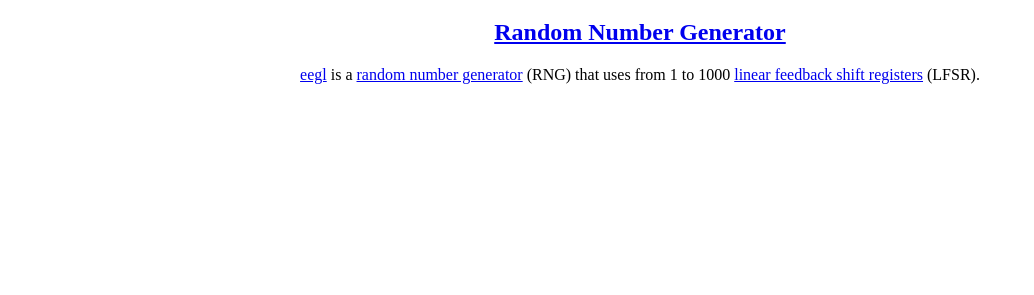
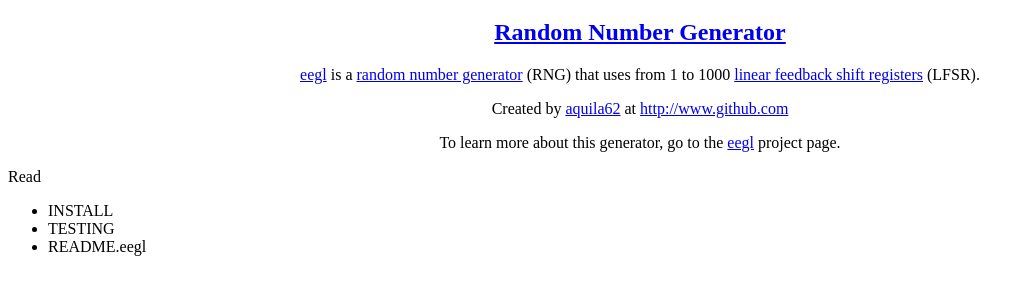
Before and after one commit to aquila62/aquila62.github.io, a plain HTML site: page index.html in a window 1280 px wide. Shown: the part 47-342 px from the top of the page, without its empty margins (0-1034 px from the left). Drawn offline with Linux system fonts and the light colour scheme.

Commit message:
Added more links and references

```diff
--- a/index.html
+++ b/index.html
@@ -1,8 +1,7 @@
 <HTML>
 <HEAD>
 <TITLE>
-<A HREF="http://www.github.com/aquila62/eegl">
-eegl</A>
+aquila62.github.io
 </TITLE>
 </HEAD>
 <BODY>
@@ -24,7 +23,31 @@
 <A HREF="http://en.wikipedia.org/wiki/Linear_feedback_shift_register">
 linear feedback shift registers</A>
 (LFSR).
+<P ALIGN=CENTER>
+Created by
+<A HREF="http://www.github.com/aquila62">
+aquila62</A>
+at
+<A HREF="http://www.github.com">
+http://www.github.com</A>
+<P ALIGN=CENTER>
+To learn more about this generator, go to the
+<A HREF="http://www.github.com/aquila62/eegl">
+eegl</A> project page.
 <P>
+Read
+<P>
+<UL>
+<LI>
+INSTALL
+</LI>
+<LI>
+TESTING
+</LI>
+<LI>
+README.eegl
+</LI>
+</UL>
 <P>
 </BODY>
 </HTML>
```
